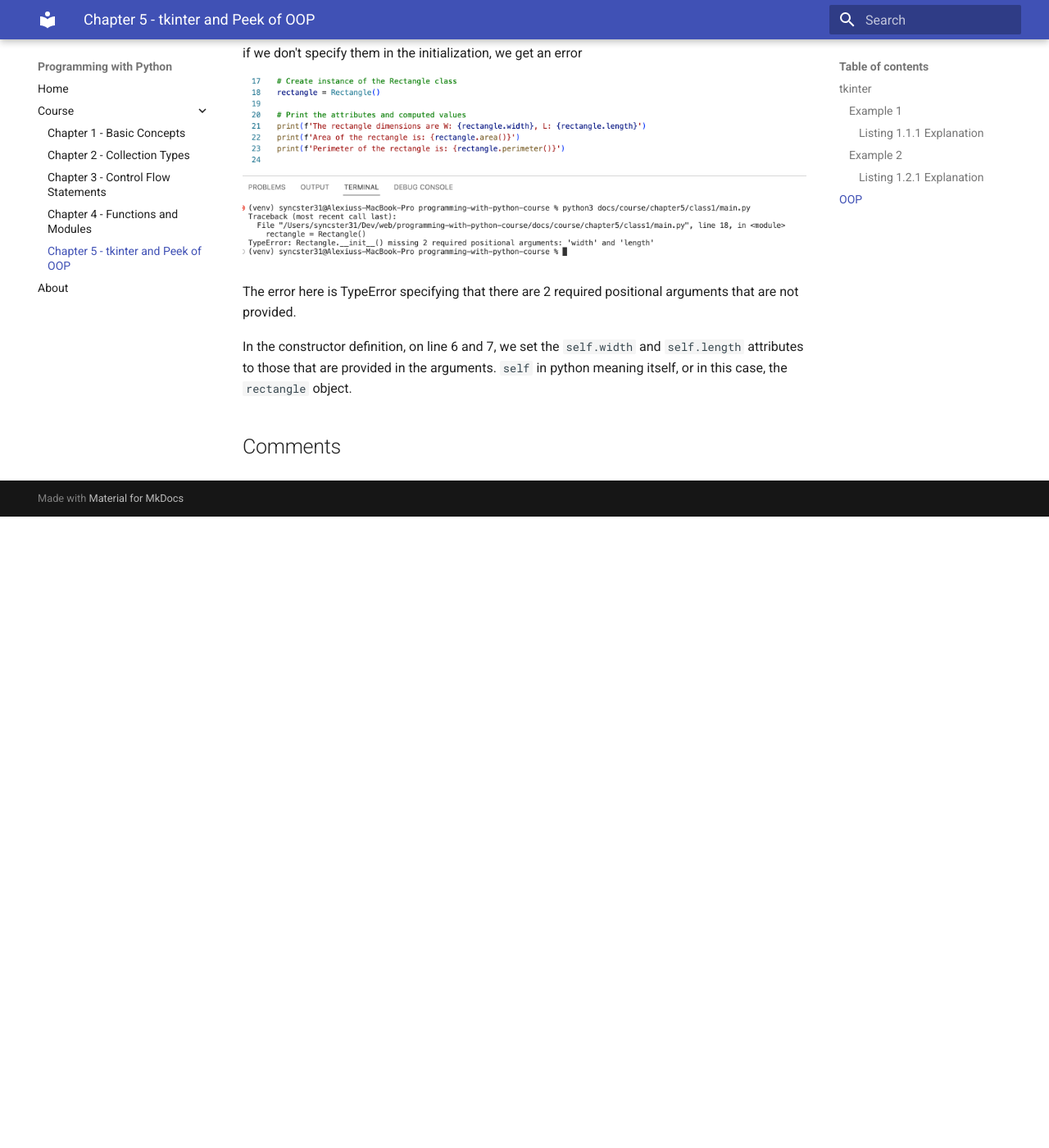
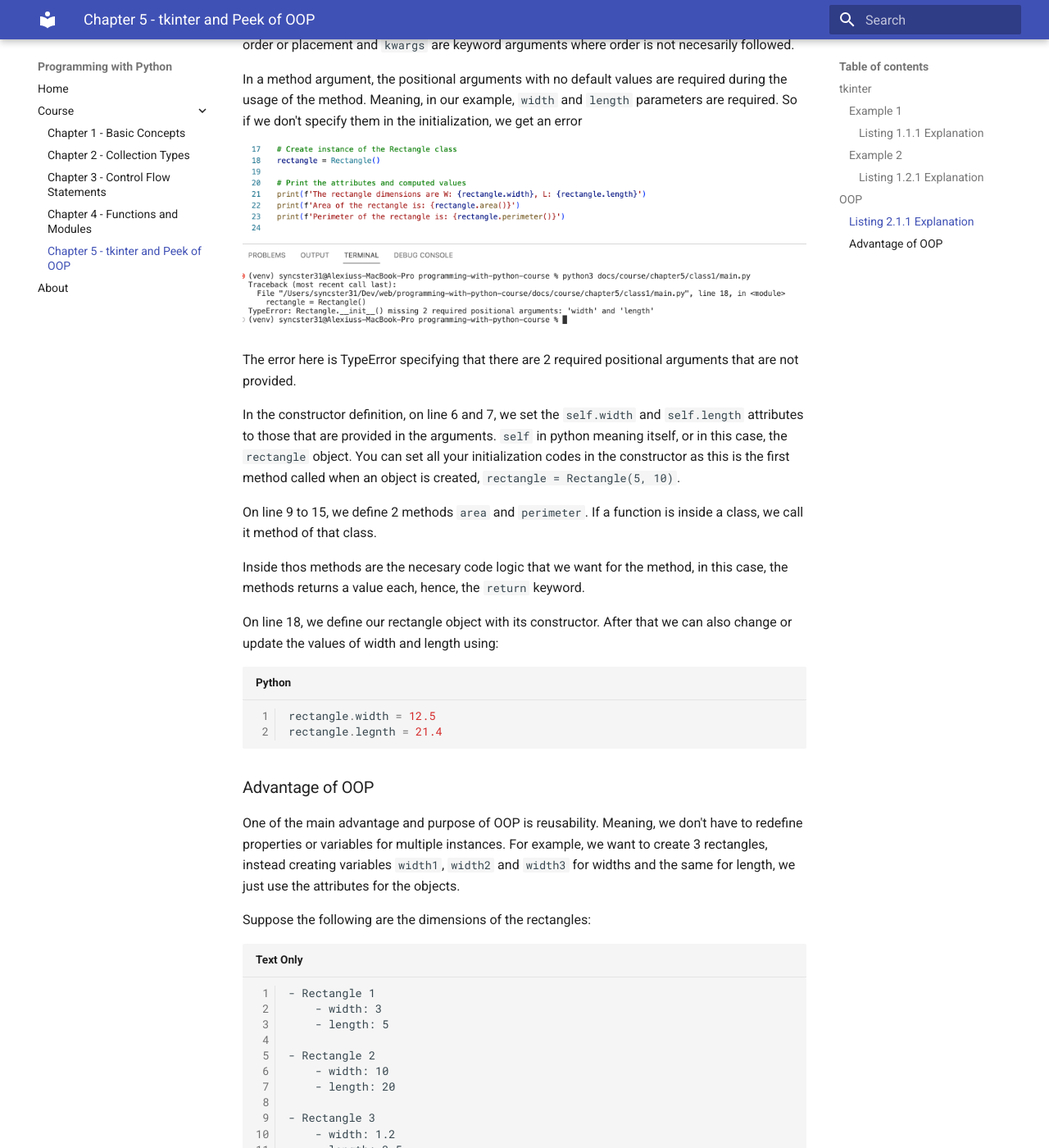
Before and after one commit to alexiusacademia/programming-with-python-course, an MkDocs documentation site: the page built from docs/course/chapter5.md, in a window 1280 px wide and 1400 px high, scrolled down 4459 px. Shown: the whole window at 82% size. Built offline with MkDocs 1.6.1 and Material for MkDocs 9.7.7, drawn with Linux system fonts in a browser that asks for light colours; comment, search, counter and statistics services are not loaded; before the commit the page ends 5089 px from its top, so only the background shows below that; some of the changed text lies outside the part shown.

Commit message:
Finish chapter 5

````diff
--- a/docs/course/chapter5.md
+++ b/docs/course/chapter5.md
@@ -120,6 +120,8 @@
 
 We define a class using `class` keyword.
 
+_Listing 2.1.1_
+
 ```py
 class Rectangle:
     width = 0.0
@@ -146,6 +148,8 @@
 print(f'Perimeter of the rectangle is: {rectangle.perimeter()}')
 ```
 
+#### Listing 2.1.1 Explanation
+
 In the code above, our class definition is from line 1 to 15. Line 18 downward is the usage.
 Lines 2 and 3 are not manadatory to be placed there but I find it good to show the reader of the code that there are attributes there instead of just
 the ones in the constructor.
@@ -161,4 +165,91 @@
 The error here is TypeError specifying that there are 2 required positional arguments that are not provided.
 
 In the constructor definition, on line 6 and 7, we set the `self.width` and `self.length` attributes to those that are provided
-in the arguments. `self` in python meaning itself, or in this case, the `rectangle` object.
+in the arguments. `self` in python meaning itself, or in this case, the `rectangle` object. You can set all your initialization codes
+in the constructor as this is the first method called when an object is created, `rectangle = Rectangle(5, 10)`.
+
+On line 9 to 15, we define 2 methods `area` and `perimeter`. If a function is inside a class, we call it method of that class.
+
+Inside thos methods are the necesary code logic that we want for the method, in this case, the methods returns a value each, hence, the `return` keyword.
+
+On line 18, we define our rectangle object with its constructor. After that we can also change or update the values of width and length using:
+
+```py
+rectangle.width = 12.5
+rectangle.legnth = 21.4
+```
+
+### Advantage of OOP
+
+One of the main advantage and purpose of OOP is reusability. Meaning, we don't have to redefine properties or variables for multiple
+instances. For example, we want to create 3 rectangles, instead creating variables `width1`, `width2` and `width3` for widths and the same
+for length, we just use the attributes for the objects.
+
+Suppose the following are the dimensions of the rectangles:
+
+```txt
+- Rectangle 1
+    - width: 3
+    - length: 5
+
+- Rectangle 2
+    - width: 10
+    - length: 20
+
+- Rectangle 3
+    - width: 1.2
+    - length: 3.5
+```
+
+Instead of doing
+
+```py
+width1 = 3
+length1 = 5
+
+width2 = 10
+length2 = 20
+
+width3 = 1.2
+length3 = 3.5
+```
+
+We can do this instead:
+
+```py
+rect1 = Rectangle(3, 5)
+rect2 = Rectangle(10, 20)
+rect3 = Rectangle(1.2, 3.5)
+```
+
+And instead of
+
+```py
+per1 = (width1 + length1) * 2
+```
+
+We just use our method
+
+```py
+per1 = rect1.perimeter()
+```
+
+This will be very much useful especially when your method or calculation becomes more complicated or lengthy.
+
+So to summarize, we access and update class attributes (object properties when already an object) by:
+
+```py
+rect1.width
+rect1.length
+```
+
+and the methods by
+
+```py
+rect1.area()
+rect1.perimeter()
+```
+
+Notice the parenthesis for methods, just as the same as functions.
+
+I hope you learned something from this chapter. Thank you and see you on the next one.
````
